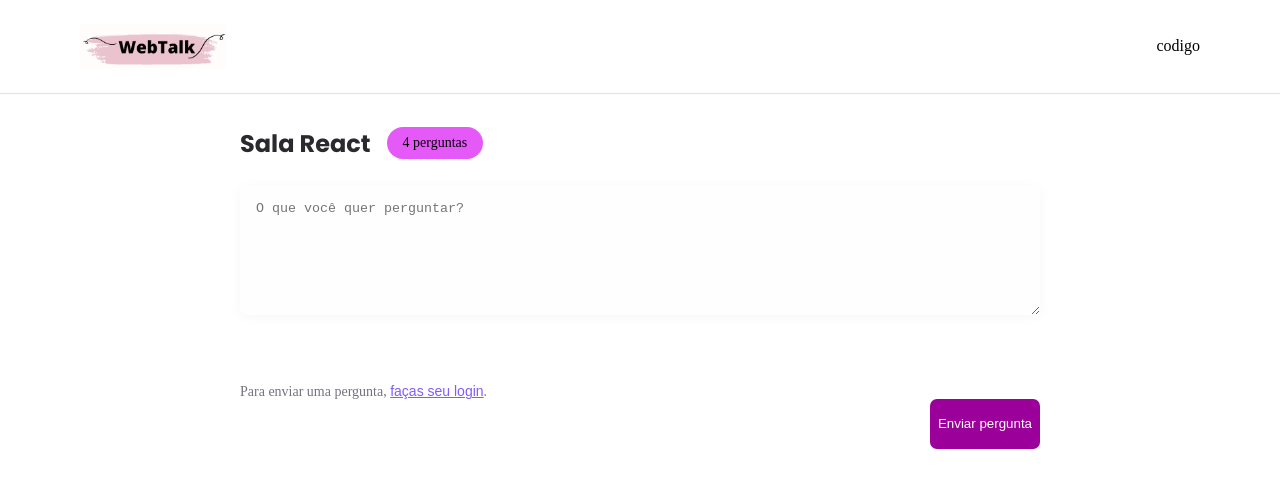
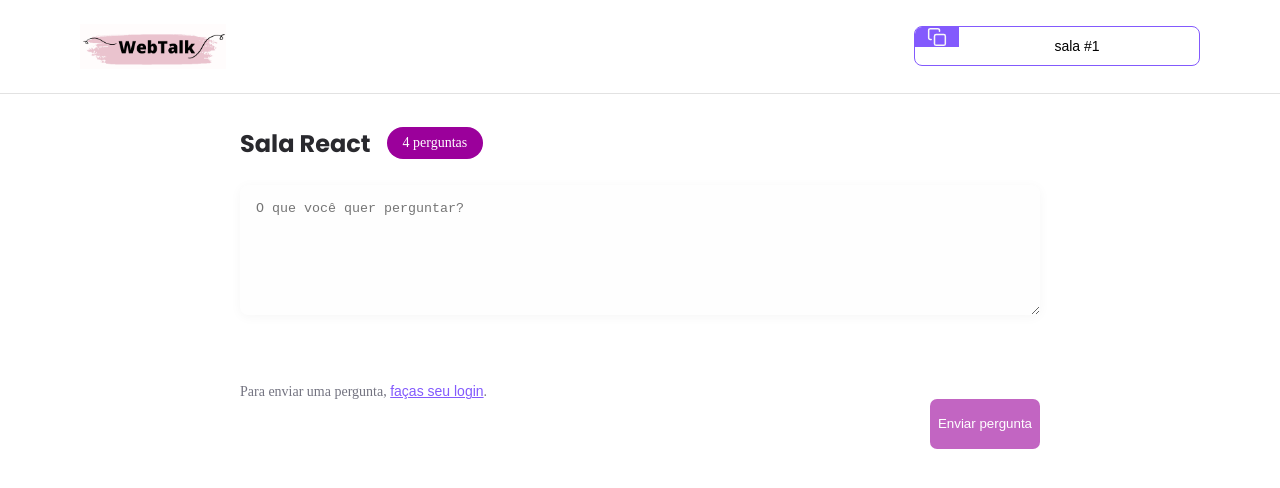
Before and after one commit to RaimundoJSoares/webtalk, a React (Create React App) app: page /rooms/1 in a window 1280 px wide. Shown: the top 488 px of the page. Built offline with nearby package versions, Linux system fonts and the light colour scheme; no server answers.

Commit message:
testando enviar perguntas

```diff
--- a/src/components/RoomCode.tsx
+++ b/src/components/RoomCode.tsx
@@ -1,7 +1,21 @@
-import { Button } from "./Button";
+import copyIMG from '../assets/images/copy.svg'
+import '../styles/roomCode.scss'
 
-export function RoomCode(){
+type RoomcodeProps = {
+  code : string;
+}
+
+export function RoomCode( props: RoomcodeProps){
+  function copyRoomCodeToClipBoard() {
+    navigator.clipboard.writeText(props.code)
+  }
+
   return(
-    <Button></Button>
+    <button className='room-code' onClick={copyRoomCodeToClipBoard}>
+      <div>
+        <img src={copyIMG} alt="copy room code" />
+      </div>
+      <span>sala #{props.code}</span>
+    </button>
   )
 }
--- a/src/pages/Room.tsx
+++ b/src/pages/Room.tsx
@@ -1,14 +1,51 @@
 import Logo from '../assets/images/WebTalk3.png'
+import { useParams} from 'react-router-dom'
 import { Button } from '../components/Button'
+import { RoomCode } from '../components/RoomCode'
 import '../styles/room.scss'
+import { FormEvent, useState } from 'react'
+import { useAuth } from '../hooks/useAuth'
+import { database } from '../services/firebase'
+
+export type Myparams ={
+  id: string;
+}
 
 export function Room(){
+  const {user} = useAuth()
+  const params = useParams<Myparams>() as Myparams;
+  const roomID = params.id
+  const [newQuestion, setNewQuestion] = useState('')
+
+  async function handleSendQuestion(event: FormEvent) {
+    event.preventDefault();
+
+    if (newQuestion.trim() === '') {
+      return;
+    }
+    if (!user) {
+      throw new Error('Login Necessário')
+    }
+
+    const question = {
+      content: newQuestion,
+      author: {
+        name: user.name,
+        avatar: user.avatar,
+      },
+      isHighligthed: false,
+      isAnswered: false,
+    }
+
+    await database.ref(`rooms/${roomID}/questions`).push(question);
+  }
+
   return(
     <div id="page-room">
       <header>
         <div className="content">
           <img src={Logo} alt = 'logo'/>
-          <div>codigo</div>
+          <RoomCode code={roomID}/>
         </div>
       </header>
 
@@ -17,13 +54,15 @@
           <h1>Sala React</h1>
           <span>4 perguntas</span>
         </div>
-        <form>
+        <form onSubmit={handleSendQuestion}>
           <textarea
             placeholder='O que você quer perguntar?'
+            onChange={event => setNewQuestion(event.target.value)}
+            value = {newQuestion}
           />
           <div className="form-footer">
             <span>Para enviar uma pergunta, <button>faças seu login</button>.</span>
-            <Button type='submit'>Enviar pergunta</Button>
+            <Button type='submit' disabled={!user}>Enviar pergunta</Button>
           </div>
         </form>
 
--- a/src/styles/room.scss
+++ b/src/styles/room.scss
@@ -40,12 +40,13 @@
       }
       span{
         margin-left: 16px;
-        background: #e559f9;
+        background: rgb(155, 0, 155);
         border-radius:9999px;
         padding: 8px 16px;
         color: #FFF
         font-weight 500;
         font-size:14px;
+        color: #FFF;
       }
     }
 
--- /dev/null
+++ b/src/styles/roomCode.scss
@@ -0,0 +1,29 @@
+.room-code{
+  height:40px;
+  border-radius: 8px;
+  overflow:hidden;
+
+  background: #fff;
+  border: 1px solid #835afd;
+  cursor: pointer;
+
+  display:flex;
+
+  div{
+    background:#835afd;
+    padding: 0 12px;
+    display: flex;
+    justify-content: center;
+    align-items: center;
+  }
+
+  span{
+    display:block;
+    align-self: center;
+    flex: 1;
+    padding:0 16px 0 12px;
+    width:240px;
+    font-size:14px;
+    font-weight: 500;
+  }
+}
```
Also changed, not shown: src/styles/questions.scss (added, +63 -0 lines).
